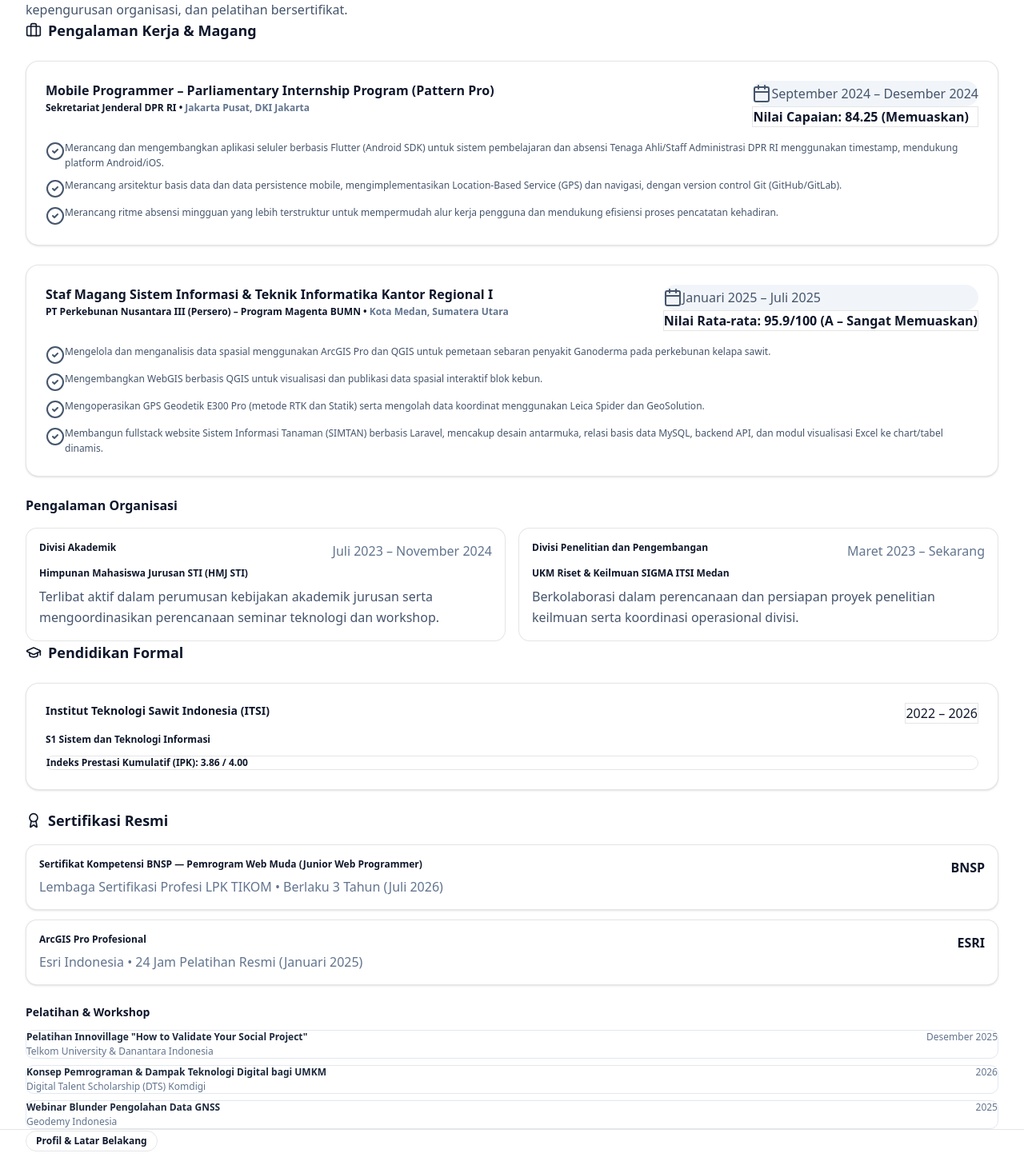
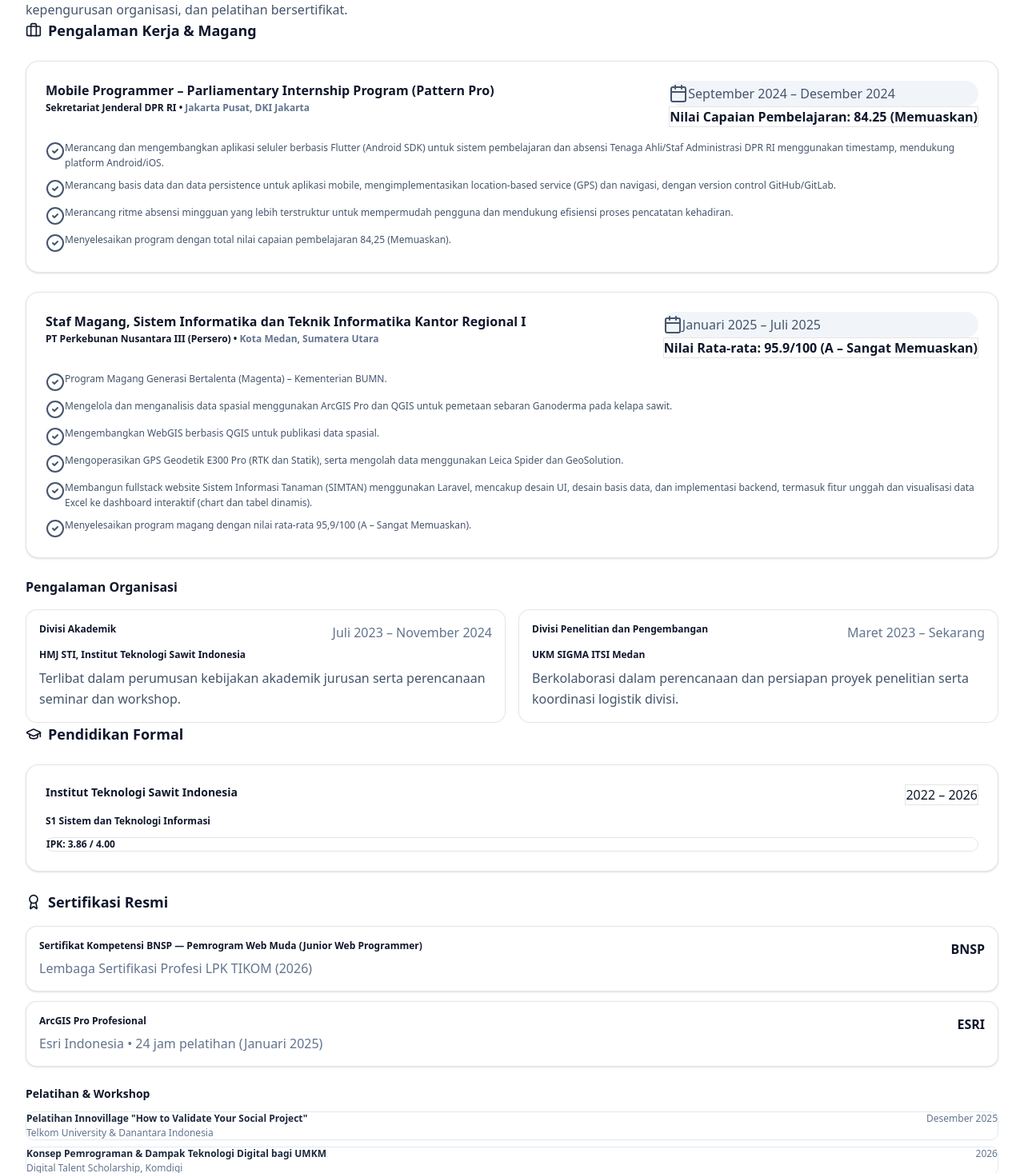
Before and after one commit to firhmgh/portofolio-maghfirah, a React (Vite) app: page / in a window 1280 px wide. Shown: the part 9163-10630 px from the top of the page at 80% size. Built offline with nearby package versions, Linux system fonts and the light colour scheme; no server answers.

Commit message:
fix: align portfolio profile content with verified resume data

```diff
--- a/src/components/Experience.tsx
+++ b/src/components/Experience.tsx
@@ -8,42 +8,43 @@ export const Experience: React.FC = () => {
       company: 'Sekretariat Jenderal DPR RI',
       location: 'Jakarta Pusat, DKI Jakarta',
       period: 'September 2024 – Desember 2024',
-      grade: 'Nilai Capaian: 84.25 (Memuaskan)',
+      grade: 'Nilai Capaian Pembelajaran: 84.25 (Memuaskan)',
       points: [
-        'Merancang dan mengembangkan aplikasi seluler berbasis Flutter (Android SDK) untuk sistem pembelajaran dan absensi Tenaga Ahli/Staff Administrasi DPR RI menggunakan timestamp, mendukung platform Android/iOS.',
-        'Merancang arsitektur basis data dan data persistence mobile, mengimplementasikan Location-Based Service (GPS) dan navigasi, dengan version control Git (GitHub/GitLab).',
-        'Merancang ritme absensi mingguan yang lebih terstruktur untuk mempermudah alur kerja pengguna dan mendukung efisiensi proses pencatatan kehadiran.'
+        'Merancang dan mengembangkan aplikasi seluler berbasis Flutter (Android SDK) untuk sistem pembelajaran dan absensi Tenaga Ahli/Staf Administrasi DPR RI menggunakan timestamp, mendukung platform Android/iOS.',
+        'Merancang basis data dan data persistence untuk aplikasi mobile, mengimplementasikan location-based service (GPS) dan navigasi, dengan version control GitHub/GitLab.',
+        'Merancang ritme absensi mingguan yang lebih terstruktur untuk mempermudah pengguna dan mendukung efisiensi proses pencatatan kehadiran.',
+        'Menyelesaikan program dengan total nilai capaian pembelajaran 84,25 (Memuaskan).'
       ]
     },
     {
-      role: 'Staf Magang Sistem Informasi & Teknik Informatika Kantor Regional I',
-      company: 'PT Perkebunan Nusantara III (Persero) – Program Magenta BUMN',
+      role: 'Staf Magang, Sistem Informatika dan Teknik Informatika Kantor Regional I',
+      company: 'PT Perkebunan Nusantara III (Persero)',
       location: 'Kota Medan, Sumatera Utara',
       period: 'Januari 2025 – Juli 2025',
       grade: 'Nilai Rata-rata: 95.9/100 (A – Sangat Memuaskan)',
       points: [
-        'Mengelola dan menganalisis data spasial menggunakan ArcGIS Pro dan QGIS untuk pemetaan sebaran penyakit Ganoderma pada perkebunan kelapa sawit.',
-        'Mengembangkan WebGIS berbasis QGIS untuk visualisasi dan publikasi data spasial interaktif blok kebun.',
-        'Mengoperasikan GPS Geodetik E300 Pro (metode RTK dan Statik) serta mengolah data koordinat menggunakan Leica Spider dan GeoSolution.',
-        'Membangun fullstack website Sistem Informasi Tanaman (SIMTAN) berbasis Laravel, mencakup desain antarmuka, relasi basis data MySQL, backend API, dan modul visualisasi Excel ke chart/tabel dinamis.'
+        'Program Magang Generasi Bertalenta (Magenta) – Kementerian BUMN.',
+        'Mengelola dan menganalisis data spasial menggunakan ArcGIS Pro dan QGIS untuk pemetaan sebaran Ganoderma pada kelapa sawit.',
+        'Mengembangkan WebGIS berbasis QGIS untuk publikasi data spasial.',
+        'Mengoperasikan GPS Geodetik E300 Pro (RTK dan Statik), serta mengolah data menggunakan Leica Spider dan GeoSolution.',
+        'Membangun fullstack website Sistem Informasi Tanaman (SIMTAN) menggunakan Laravel, mencakup desain UI, desain basis data, dan implementasi backend, termasuk fitur unggah dan visualisasi data Excel ke dashboard interaktif (chart dan tabel dinamis).',
+        'Menyelesaikan program magang dengan nilai rata-rata 95,9/100 (A – Sangat Memuaskan).'
       ]
     }
   ];
 
   const organizations = [
     {
-      org: 'Himpunan Mahasiswa Jurusan STI (HMJ STI)',
-      institution: 'Institut Teknologi Sawit Indonesia',
+      org: 'HMJ STI, Institut Teknologi Sawit Indonesia',
       role: 'Divisi Akademik',
       period: 'Juli 2023 – November 2024',
-      desc: 'Terlibat aktif dalam perumusan kebijakan akademik jurusan serta mengoordinasikan perencanaan seminar teknologi dan workshop.'
+      desc: 'Terlibat dalam perumusan kebijakan akademik jurusan serta perencanaan seminar dan workshop.'
     },
     {
-      org: 'UKM Riset & Keilmuan SIGMA ITSI Medan',
-      institution: 'Institut Teknologi Sawit Indonesia',
+      org: 'UKM SIGMA ITSI Medan',
       role: 'Divisi Penelitian dan Pengembangan',
       period: 'Maret 2023 – Sekarang',
-      desc: 'Berkolaborasi dalam perencanaan dan persiapan proyek penelitian keilmuan serta koordinasi operasional divisi.'
+      desc: 'Berkolaborasi dalam perencanaan dan persiapan proyek penelitian serta koordinasi logistik divisi.'
     }
   ];
 
@@ -52,19 +53,19 @@ export const Experience: React.FC = () => {
       title: 'Pelatihan Innovillage "How to Validate Your Social Project"',
       issuer: 'Telkom University & Danantara Indonesia',
       period: 'Desember 2025',
-      role: 'Peserta Terpilih'
+      role: 'Peserta'
     },
     {
       title: 'Konsep Pemrograman & Dampak Teknologi Digital bagi UMKM',
-      issuer: 'Digital Talent Scholarship (DTS) Komdigi',
+      issuer: 'Digital Talent Scholarship, Komdigi',
       period: '2026',
-      role: 'Peserta Pelatihan'
+      role: 'Pelatihan Tambahan'
     },
     {
       title: 'Webinar Blunder Pengolahan Data GNSS',
-      issuer: 'Geodemy Indonesia',
+      issuer: 'Geodemy',
       period: '2025',
-      role: 'Peserta Pelatihan'
+      role: 'Pelatihan Tambahan'
     }
   ];
 
@@ -167,7 +168,7 @@ export const Experience: React.FC = () => {
             <div className="p-6 rounded-2xl bg-white dark:bg-[#12151c] border border-slate-200/80 dark:border-slate-800/80 space-y-3 shadow-sm">
               <div className="flex items-start justify-between gap-2">
                 <h4 className="font-bold text-slate-900 dark:text-white text-sm">
-                  Institut Teknologi Sawit Indonesia (ITSI)
+                  Institut Teknologi Sawit Indonesia
                 </h4>
                 <span className="text-[11px] font-mono px-2 py-0.5 rounded bg-cyan-50 dark:bg-cyan-950/40 border border-cyan-200 dark:border-cyan-800 text-cyan-700 dark:text-cyan-300">
                   2022 – 2026
@@ -177,11 +178,11 @@ export const Experience: React.FC = () => {
                 S1 Sistem dan Teknologi Informasi
               </p>
               <div className="p-2.5 rounded-lg bg-emerald-50/50 dark:bg-emerald-950/30 border border-emerald-200/60 dark:border-emerald-800/60 text-xs font-mono font-bold text-emerald-700 dark:text-emerald-300">
-                Indeks Prestasi Kumulatif (IPK): 3.86 / 4.00
+                IPK: 3.86 / 4.00
               </div>
             </div>
 
-            {/* Sertifikasi Kompetensi */}
+            {/* Sertifikasi Resmi */}
             <div className="space-y-4 pt-2">
               <div className="flex items-center gap-2 pb-2 border-b border-slate-200 dark:border-slate-800">
                 <Award className="w-5 h-5 text-amber-500" />
@@ -199,7 +200,7 @@ export const Experience: React.FC = () => {
                     <span className="text-[10px] font-mono text-emerald-600 dark:text-emerald-400 font-bold">BNSP</span>
                   </div>
                   <p className="text-[11px] text-slate-500 dark:text-slate-400">
-                    Lembaga Sertifikasi Profesi LPK TIKOM • Berlaku 3 Tahun (Juli 2026)
+                    Lembaga Sertifikasi Profesi LPK TIKOM (2026)
                   </p>
                 </div>
 
@@ -211,7 +212,7 @@ export const Experience: React.FC = () => {
                     <span className="text-[10px] font-mono text-cyan-600 dark:text-cyan-400 font-bold">ESRI</span>
                   </div>
                   <p className="text-[11px] text-slate-500 dark:text-slate-400">
-                    Esri Indonesia • 24 Jam Pelatihan Resmi (Januari 2025)
+                    Esri Indonesia • 24 jam pelatihan (Januari 2025)
                   </p>
                 </div>
               </div>
```
Also changed, not shown: 3 other files (tests, documents, lock files or other folders).
